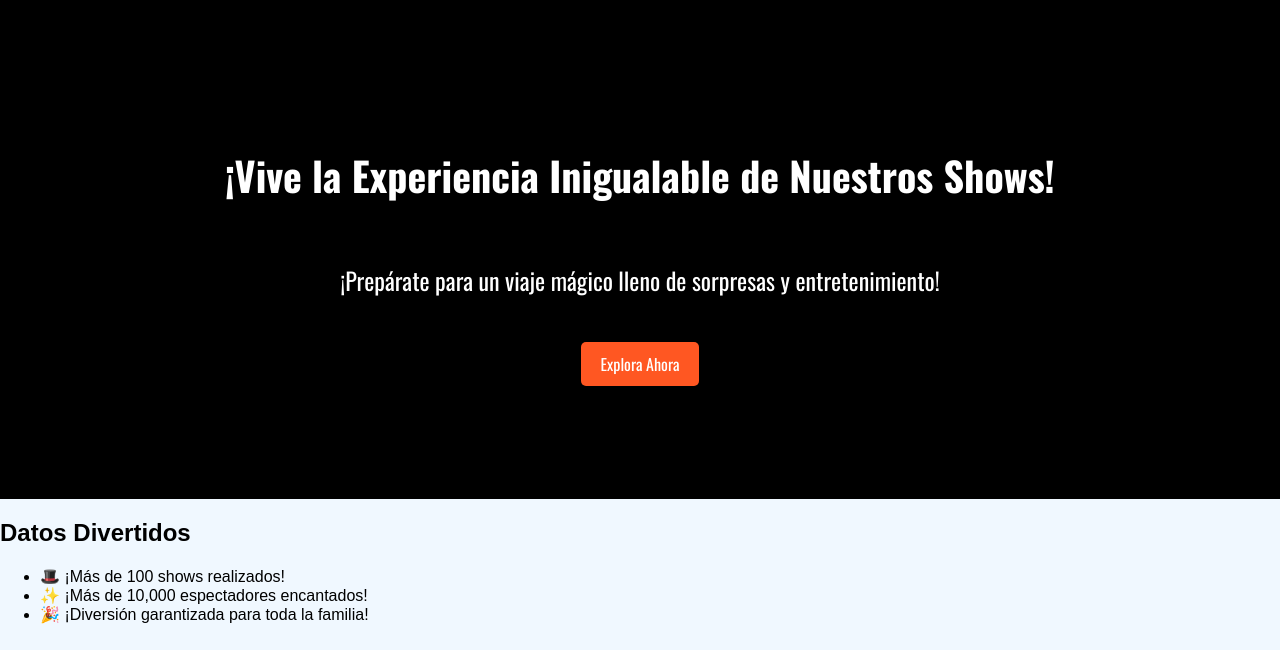
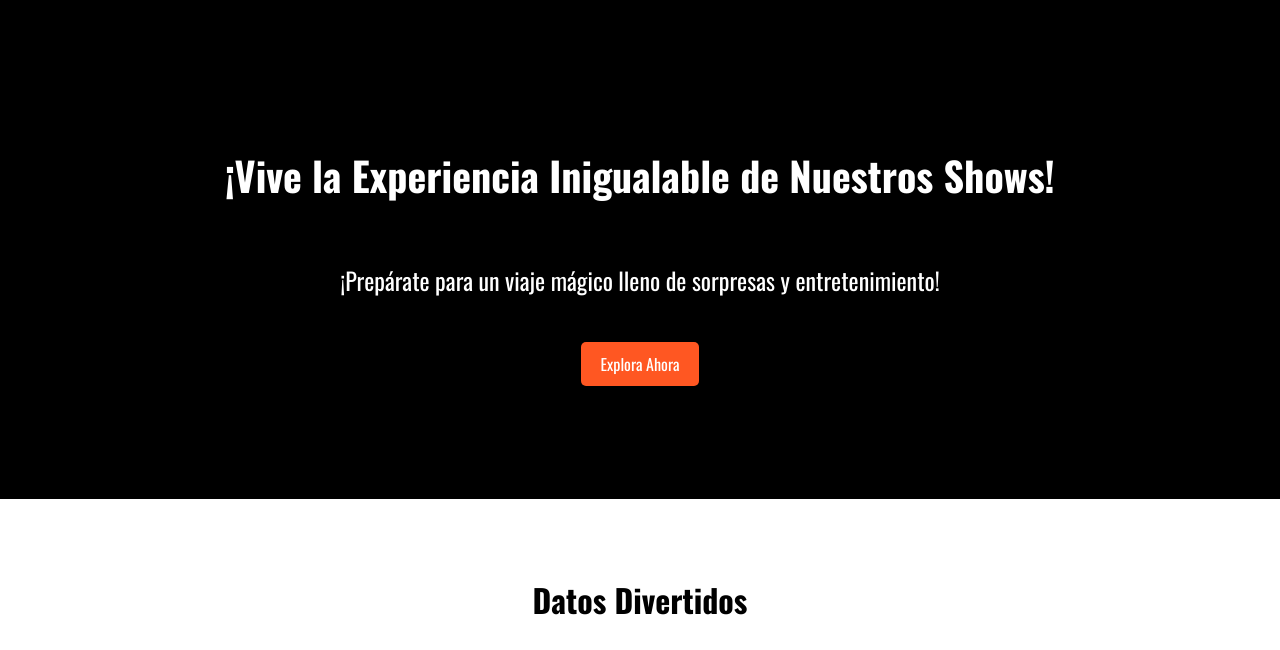
Before and after one commit to samuelasensio/magoasensio, a PHP site: page / in a window 1280 px wide. Shown: the part 785-1435 px from the top of the page. Run offline with PHP 8.4, Linux system fonts and the light colour scheme.

Commit message:
Update styles.css

```diff
--- a/styles.css
+++ b/styles.css
@@ -121,7 +121,30 @@ body {
 .explore-button:hover {
     background-color: #e64a19; /* Color al pasar el mouse */
 }
+.fun-facts {
+    text-align: center;
+    padding: 50px 20px;
+    background-color: white; /* Fondo blanco */
+    color: black; /* Texto en negro */
+}
 
+.fun-facts h2 {
+    font-family: "Oswald", sans-serif;
+    font-size: 2em;
+}
+
+ul {
+    list-style: none; /* Eliminar viñetas */
+    padding: 0; /* Sin padding */
+}
+
+.fact-item {
+    opacity: 0; /* Ocultar inicialmente */
+    transform: translateY(20px); /* Desplazamiento inicial */
+    transition: opacity 0.5s ease, transform 0.5s ease; /* Transición suave */
+    font-size: 1.5em; /* Tamaño de texto */
+    margin: 15px 0; /* Margen entre los elementos */
+}
 
 .experience-gallery {
     margin-top: 40px;
```
